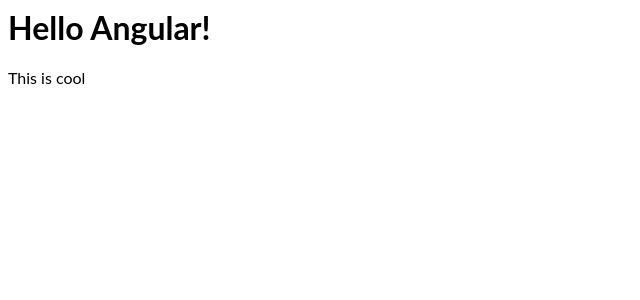
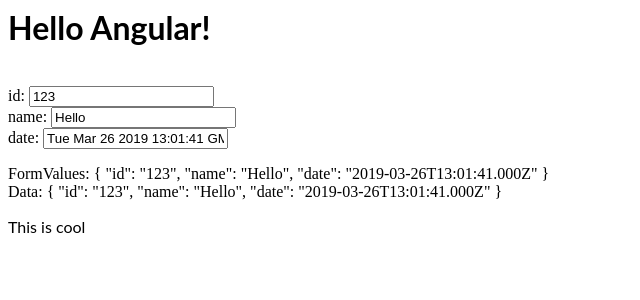
Before and after one commit to MichaelWarneke/dynamic-forms, an Angular app: page / in a window 1280 px wide. Shown: the top 300 px of the page, without its empty margins (0-640 px from the left). Built offline with nearby package versions, Linux system fonts and the light colour scheme.

Commit message:
2 files modified, 3 added

```diff
--- a/src/app/app.module.ts
+++ b/src/app/app.module.ts
@@ -1,12 +1,12 @@
 import { NgModule } from '@angular/core';
 import { BrowserModule } from '@angular/platform-browser';
-import { FormsModule } from '@angular/forms';
+import { ReactiveFormsModule } from '@angular/forms';
 
 import { AppComponent } from './app.component';
 import { HelloComponent } from './hello.component';
 
 @NgModule({
-  imports:      [ BrowserModule, FormsModule ],
+  imports:      [ BrowserModule, ReactiveFormsModule ],
   declarations: [ AppComponent, HelloComponent ],
   bootstrap:    [ AppComponent ]
 })
--- a/src/app/hello.component.ts
+++ b/src/app/hello.component.ts
@@ -1,10 +1,39 @@
 import { Component, Input } from '@angular/core';
+import { FormBuilder, FormGroup, FormArray } from '@angular/forms';
+import { FormModel, FormModelData, FormModelForm, FormControlBase } from './models/form-model';
 
 @Component({
   selector: 'hello',
-  template: `<h1>Hello {{name}}!</h1>`,
+  template: `<h1>Hello {{name}}!</h1>
+  <br>
+  <form [formGroup]="form">
+
+  <div *ngFor="let val of formlist">
+    {{val.key}}:
+    <input [formControlName]="val.key">
+  </div>
+
+  </form>
+  FormValues: {{form.value | json}} <br>
+  Data: {{data | json}}
+  `,
   styles: [`h1 { font-family: Lato; }`]
 })
 export class HelloComponent  {
   @Input() name: string;
+  data: FormModelData;
+  form: FormGroup;
+  formlist = new Array();
+
+  constructor (private fb: FormBuilder) {
+    this.data = {id: '123', name: 'Hello', date: new Date(Date.now())};
+    this.form = this.fb.group(new FormModelForm());
+    this.form.patchValue(this.data);
+    Object.keys(this.form.controls).forEach(key => {
+      this.formlist.push({...this.form.get(key) as FormControlBase, key: key });
+    })
+    let control: FormControlBase = this.form.controls['date'];
+    console.log(control);
+    console.log(this.form.controls);
+  }
 }
--- /dev/null
+++ b/src/app/models/base-models.ts
@@ -0,0 +1,17 @@
+import { FormControl } from '@angular/forms'
+
+export class FormControlBase extends FormControl {
+  controlType: string;
+}
+
+export class FormControlTextbox extends FormControlBase {
+  controlType = 'TextBox';
+  type: string;
+}
+
+export class FormControlDate extends FormControlBase {
+  controlType = 'Date';
+  type: string;
+}
+
+export {Validators} from '@angular/forms';
--- /dev/null
+++ b/src/app/models/form-model.ts
@@ -0,0 +1,19 @@
+import { Validators, FormControlTextbox, FormControlDate } from './base-models'
+
+export abstract class FormModel {
+  abstract id;
+  abstract name;
+  abstract date;
+};
+
+export abstract class FormModelData implements FormModel {
+  id: string | null;
+  name: string | null;
+  date: Date | null;
+}
+
+export class FormModelForm implements FormModel {
+  id = new FormControlTextbox('nothing', Validators.required);
+  name = new FormControlTextbox('nothing', Validators.required);
+  date = new FormControlDate('nothing', Validators.required);
+}
```
Also changed, not shown: tsconfig.json (added, +23 -0 lines).
